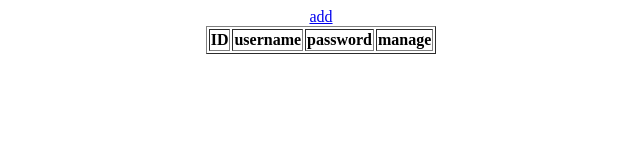
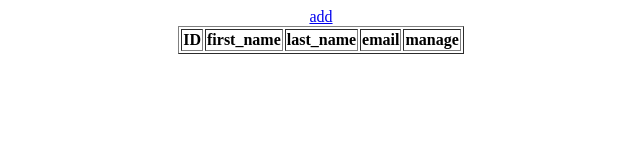
Before and after one commit to tranminhhuydn/demo-nodejs-sqlite, a website: page public/employees.html in a window 1280 px wide. Shown: the whole page, without its empty margins (319-959 px from the left). Drawn offline with nearby package versions, Linux system fonts and the light colour scheme; no server answers.

Commit message:
update fields

```diff
--- a/public/employees.html
+++ b/public/employees.html
@@ -2,7 +2,7 @@
 <html ng-app="list">
 <head>
     <meta charset="UTF-8">
-    <title>index</title>
+    <title>employees</title>
     <script src="/angular/angular.min.js"></script>
     <script>
         (function (window) {
@@ -42,13 +42,15 @@
 <table align="center" border="1" ng-controller="listCtrl">
     <tr>
         <th>ID</th>
-        <th>username</th>
-        <th>password</th>
+        <th>first_name</th>
+        <th>last_name</th>
+        <th>email</th>
         <th>manage</th>
     </tr>
     <tr ng-repeat="user in users">
         <td>{{user.idEmployee}}</td>
         <td><a href="/detail.html?id={{user.idEmployee}}">{{user.first_name}}</a></td>
+        <td>{{user.last_name}}</td>
         <td><input ng-value="user.email" id="pwd{{user.idEmployee}}" ng-blur="doPatch(user.idEmployee)"/></td>
         <td><a href="/modify.html?id={{user.idEmployee}}">modify</a> <a href="javascript:void(0)" ng-click="doDel(user)">DEL</a>
         </td>
```
Also changed, not shown: public/index.html (+1 -0 lines).
